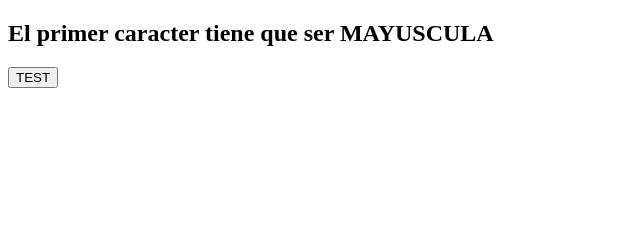
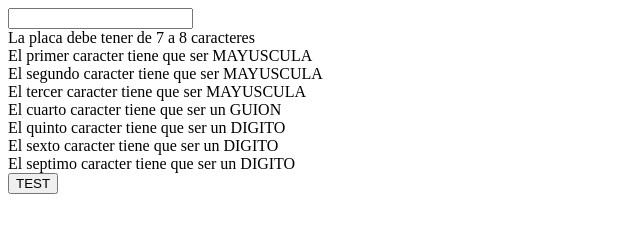
Before and after one commit to Coug4r/krakeDev, a plain HTML site: page placas/placas.html in a window 1280 px wide. Both pictures are taken after a click on the button "TEST". Shown: the whole page, without its empty margins (0-640 px from the left). Drawn offline with Linux system fonts and the light colour scheme.

Commit message:
Se agrega la funcion limpiar, se agrega la funcion validarPlaca al archivo placa.js, se agregan los labels de error y la caja de texto para ingresar las placas, se comprueba el funcionamiento.

```diff
--- a/placas/placas.html
+++ b/placas/placas.html
@@ -8,8 +8,19 @@
     </head>
     <body>
         <div class="contenido">
+            <div class="cajaTexto">
+                <input type="text" id="txtPlaca"/>
+            </div>
             <div class="errores">
-                <h2 id="lblError1"></h2>
+                <div id="lblError0"></div>
+                <div id="lblError1"></div>
+                <div id="lblError2"></div>
+                <div id="lblError3"></div>
+                <div id="lblError4"></div>
+                <div id="lblError5"></div>
+                <div id="lblError6"></div>
+                <div id="lblError7"></div>
+                <div id="lblError8"></div>
             </div>
             <div class="contenedorBotones">
                 <div class="botones">
--- a/placas/placas.js
+++ b/placas/placas.js
@@ -1,5 +1,5 @@
 validarPlaca=function(){
-    //let placa = recuperarTexto('txtPlaca');
-    let erroresEstructura =  validarEstructura('aBC-1903');
-
+    limpiar();
+    let placa = recuperarTexto('txtPlaca');
+    let erroresEstructura =  validarEstructura(placa);
 }
--- a/placas/serviciosPlacas.js
+++ b/placas/serviciosPlacas.js
@@ -12,7 +12,7 @@ validarEstructura=function(placa){
     let validez = true;
 
     if (longitud < 7 || longitud > 8){
-        mostrarTexto('lblError1', "La placa debe tener de 7 a 8 caracteres")
+        mostrarTexto('lblError0', "La placa debe tener de 7 a 8 caracteres")
         validez = false;
     }
     if (esMayuscula(primerCaracter) == false){
@@ -20,28 +20,43 @@ validarEstructura=function(placa){
         validez = false;
     }
     if (esMayuscula(segundoCaracter) == false){
-        mostrarTexto('lblError1', "El segundo caracter tiene que ser MAYUSCULA")
+        mostrarTexto('lblError2', "El segundo caracter tiene que ser MAYUSCULA")
         validez = false;
     }
     if (esMayuscula(tercerCaracter) == false){
-        mostrarTexto('lblError1', "El tercer caracter tiene que ser MAYUSCULA")
+        mostrarTexto('lblError3', "El tercer caracter tiene que ser MAYUSCULA")
         validez = false;
     }
     if (esGuion(guion) == false){
-        mostrarTexto('lblError1', "El cuarto caracter tiene que ser un GUION")
+        mostrarTexto('lblError4', "El cuarto caracter tiene que ser un GUION")
         validez = false;
     }
     if (esDigito(digito1) == false){
-        mostrarTexto('lblError1', "El quinto caracter tiene que ser un DIGITO")
+        mostrarTexto('lblError5', "El quinto caracter tiene que ser un DIGITO")
         validez = false;
     }
     if (esDigito(digito2) == false){
-        mostrarTexto('lblError1', "El sexto caracter tiene que ser un DIGITO")
+        mostrarTexto('lblError6', "El sexto caracter tiene que ser un DIGITO")
         validez = false;
     }
     if (esDigito(digito3) == false){
-        mostrarTexto('lblError1', "El septimo caracter tiene que ser un DIGITO")
+        mostrarTexto('lblError7', "El septimo caracter tiene que ser un DIGITO")
+        validez = false;
+    }
+    if (longitud == 8 && esDigito(digito4) == false){
+        mostrarTexto('lblError8', "El octavo caracter tiene que ser un DIGITO")
         validez = false;
     }
     return !validez;
 }
+limpiar=function(){
+    mostrarTexto("lblError0", "");
+    mostrarTexto("lblError1", "");
+    mostrarTexto("lblError2", "");
+    mostrarTexto("lblError3", "");
+    mostrarTexto("lblError4", "");
+    mostrarTexto("lblError5", "");
+    mostrarTexto("lblError6", "");
+    mostrarTexto("lblError7", "");
+    mostrarTexto("lblError8", "");
+}
--- a/placas/utilitarios.js
+++ b/placas/utilitarios.js
@@ -33,4 +33,4 @@ recuperarFloat = function(idComponente){
     let valorCaja= recuperarTexto(idComponente);
     let valorFlotante = parseFloat(valorCaja);
     return valorFlotante;
- }
+}
--- a/placas/utilitariosCadenas.js
+++ b/placas/utilitariosCadenas.js
@@ -29,4 +29,5 @@ esGuion=function(caracter){
     else{
         valides = false;
     }
+    return valides;
 }
```
